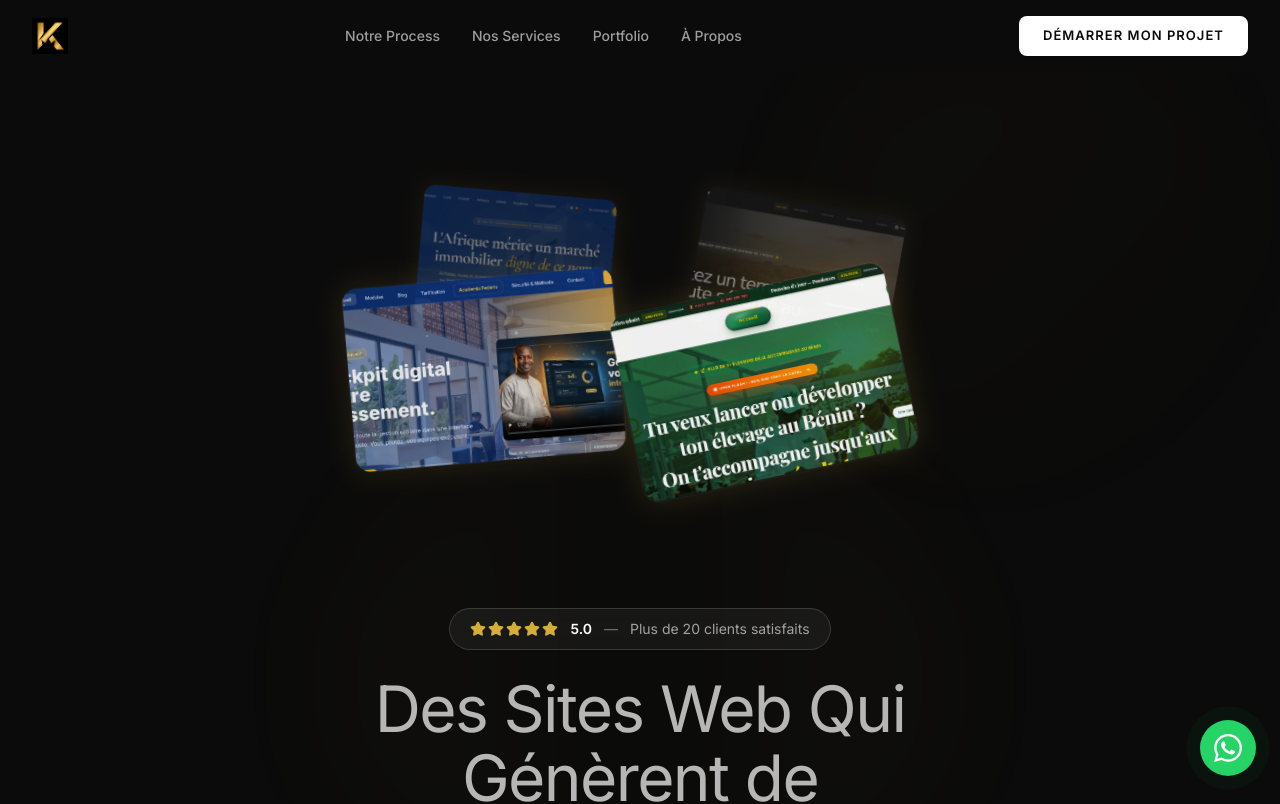
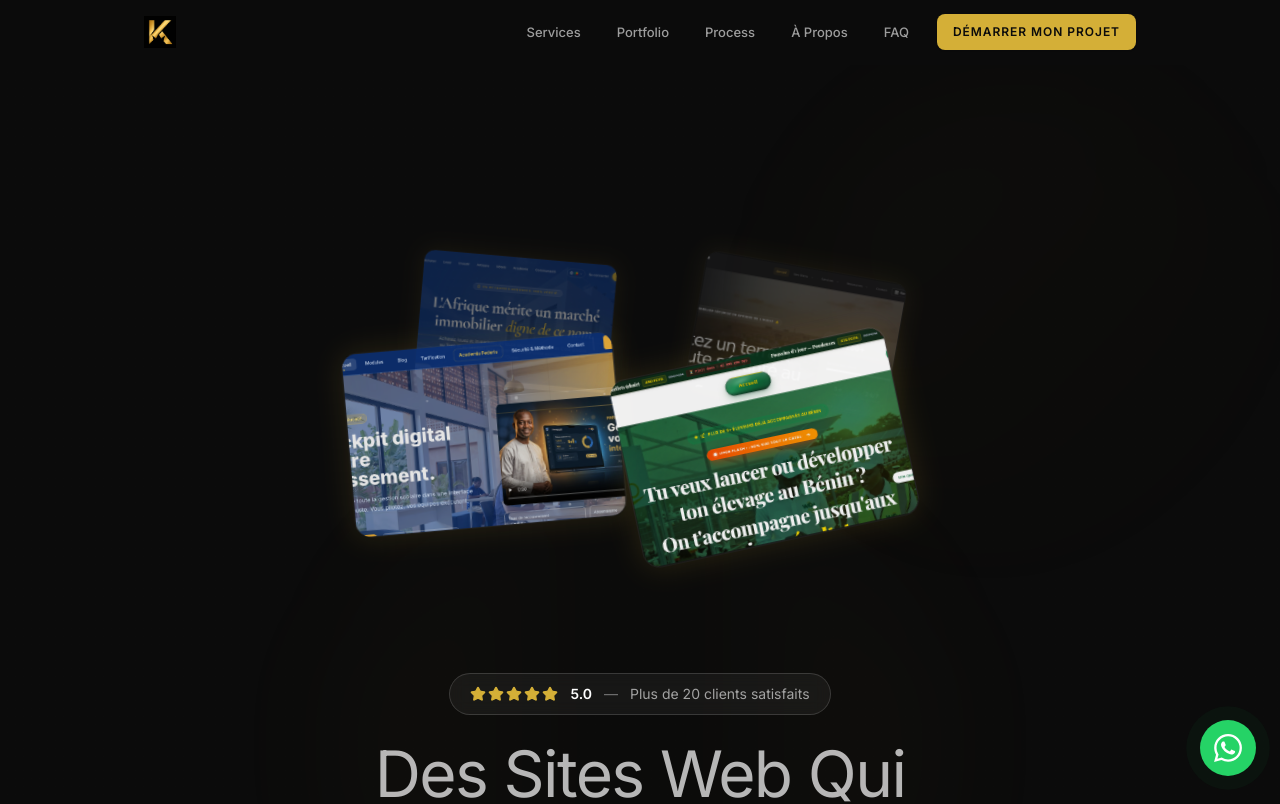
Before and after one commit to STEVECROWN01/KeterMarketing, a Next.js app: page / in a window 1280 px wide. Shown: the top 804 px of the page. Built offline with nearby package versions, Linux system fonts and the light colour scheme.

Commit message:
ff5a7c50-3a19-4dfb-a21e-92940c838d31

```diff
--- a/src/components/layout/Navbar.tsx
+++ b/src/components/layout/Navbar.tsx
@@ -1,110 +1,140 @@
-'use client'
+'use client';
 
-import { useState, useEffect } from 'react'
-import Image from 'next/image'
-import Link from 'next/link'
-import { Menu } from 'lucide-react'
-import { Button } from '@/components/ui/button'
-import { Sheet, SheetTrigger, SheetContent, SheetClose } from '@/components/ui/sheet'
+import React from 'react';
+import Image from 'next/image';
+import { Button, buttonVariants } from '@/components/ui/button';
+import { cn } from '@/lib/utils';
+import { MenuToggleIcon } from '@/components/ui/menu-toggle-icon';
+import { useScroll } from '@/components/ui/use-scroll';
 
 const navLinks = [
-  { label: 'Notre Process', href: '#process' },
-  { label: 'Nos Services', href: '#services' },
+  { label: 'Services', href: '#services' },
   { label: 'Portfolio', href: '#portfolio' },
+  { label: 'Process', href: '#process' },
   { label: 'À Propos', href: '#about' },
-]
+  { label: 'FAQ', href: '#faq' },
+];
 
 export default function Navbar() {
-  const [scrolled, setScrolled] = useState(false)
+  const [open, setOpen] = React.useState(false);
+  const scrolled = useScroll(10);
 
-  useEffect(() => {
-    const handleScroll = () => {
-      setScrolled(window.scrollY > 20)
+  React.useEffect(() => {
+    if (open) {
+      document.body.style.overflow = 'hidden';
+    } else {
+      document.body.style.overflow = '';
     }
-    window.addEventListener('scroll', handleScroll)
-    return () => window.removeEventListener('scroll', handleScroll)
-  }, [])
+    return () => {
+      document.body.style.overflow = '';
+    };
+  }, [open]);
 
   return (
     <header
-      className={`fixed top-0 left-0 right-0 z-50 transition-all duration-300 ${
-        scrolled
-          ? 'bg-[#0B0B0B]/95 backdrop-blur-md shadow-[0_1px_20px_rgba(0,0,0,0.3)]'
-          : 'bg-[#0B0B0B]'
-      }`}
+      className={cn(
+        'sticky top-0 z-50 mx-auto w-full max-w-5xl border-b border-transparent md:rounded-md md:border md:transition-all md:ease-out',
+        {
+          'bg-[#0B0B0B]/95 backdrop-blur-lg border-white/10 md:top-4 md:max-w-4xl md:shadow-[0_0_30px_rgba(0,0,0,0.4)]':
+            scrolled && !open,
+          'bg-[#0B0B0B]/90': open,
+        },
+      )}
     >
-      <nav className="max-w-7xl mx-auto px-4 sm:px-6 lg:px-8 flex items-center justify-between h-16 md:h-[72px]">
-        {/* Logo LEFT */}
-        <Link href="#hero" className="flex items-center shrink-0">
+      <nav
+        className={cn(
+          'flex h-16 w-full items-center justify-between px-4 md:h-14 md:transition-all md:ease-out',
+          {
+            'md:px-2': scrolled,
+          },
+        )}
+      >
+        {/* Logo */}
+        <a href="#hero" className="flex items-center shrink-0">
           <Image
             src="/keter-logo.png"
             alt="Keter Marketing"
-            width={130}
-            height={38}
-            className="h-8 md:h-9 w-auto"
+            width={120}
+            height={36}
+            className="h-7 md:h-8 w-auto"
             priority
           />
-        </Link>
+        </a>
 
-        {/* Nav links CENTER */}
-        <div className="hidden md:flex items-center gap-8">
-          {navLinks.map((link) => (
-            <Link
-              key={link.href}
+        {/* Desktop nav links + CTA */}
+        <div className="hidden items-center gap-1 md:flex">
+          {navLinks.map((link, i) => (
+            <a
+              key={i}
+              className={buttonVariants({
+                variant: 'ghost',
+                className: 'text-white/60 hover:text-white hover:bg-white/5 text-[13px] font-medium',
+              })}
               href={link.href}
-              className="text-sm font-medium text-white/60 hover:text-white transition-colors duration-200"
             >
               {link.label}
-            </Link>
+            </a>
           ))}
+          <Button
+            asChild
+            className="ml-2 bg-[#D4AF37] hover:bg-[#B8960C] text-[#0B0B0B] font-semibold text-[12px] uppercase tracking-[0.08em] hover:shadow-[0_0_20px_rgba(212,175,55,0.3)] transition-all duration-300"
+          >
+            <a href="#cta-final">Démarrer mon projet</a>
+          </Button>
         </div>
 
-        {/* CTA RIGHT */}
-        <div className="hidden md:block">
-          <Link href="#cta-final">
-            <Button className="bg-white hover:bg-[#D4AF37] text-[#0B0B0B] hover:text-[#0B0B0B] rounded-md px-6 py-2.5 text-[13px] font-semibold uppercase tracking-[0.08em] transition-all duration-300 h-auto">
-              Démarrer mon projet
+        {/* Mobile toggle */}
+        <Button
+          size="icon"
+          variant="outline"
+          onClick={() => setOpen(!open)}
+          className="md:hidden border-white/15 text-white hover:bg-white/5 hover:border-white/30"
+        >
+          <MenuToggleIcon open={open} className="size-5" duration={300} />
+        </Button>
+      </nav>
+
+      {/* Mobile menu overlay */}
+      <div
+        className={cn(
+          'bg-[#0B0B0B]/95 backdrop-blur-lg fixed top-16 right-0 bottom-0 left-0 z-50 flex flex-col overflow-hidden border-y border-white/10 md:hidden',
+          open ? 'block' : 'hidden',
+        )}
+      >
+        <div
+          data-slot={open ? 'open' : 'closed'}
+          className={cn(
+            'data-[slot=open]:animate-in data-[slot=open]:zoom-in-95 data-[slot=closed]:animate-out data-[slot=closed]:zoom-out-95 ease-out',
+            'flex h-full w-full flex-col justify-between gap-y-2 p-5',
+          )}
+        >
+          <div className="grid gap-y-1">
+            {navLinks.map((link) => (
+              <a
+                key={link.label}
+                className={buttonVariants({
+                  variant: 'ghost',
+                  className: 'justify-start text-white/70 hover:text-[#D4AF37] hover:bg-white/5 text-[15px] font-medium',
+                })}
+                href={link.href}
+                onClick={() => setOpen(false)}
+              >
+                {link.label}
+              </a>
+            ))}
+          </div>
+          <div className="flex flex-col gap-3">
+            <Button
+              asChild
+              className="w-full bg-[#D4AF37] hover:bg-[#B8960C] text-[#0B0B0B] font-semibold text-[13px] uppercase tracking-[0.08em] hover:shadow-[0_0_20px_rgba(212,175,55,0.3)] transition-all duration-300"
+            >
+              <a href="#cta-final" onClick={() => setOpen(false)}>
+                Démarrer mon projet
+              </a>
             </Button>
-          </Link>
+          </div>
         </div>
-
-        {/* Mobile Hamburger */}
-        <div className="md:hidden">
-          <Sheet>
-            <SheetTrigger asChild>
-              <Button variant="ghost" size="icon" className="text-white">
-                <Menu className="h-6 w-6" />
-                <span className="sr-only">Menu</span>
-              </Button>
-            </SheetTrigger>
-            <SheetContent side="right" className="w-[300px] bg-[#0B0B0B] border-white/10 p-0">
-              <div className="flex flex-col h-full pt-20">
-                <div className="flex flex-col gap-0.5 px-6">
-                  {navLinks.map((link) => (
-                    <SheetClose key={link.href} asChild>
-                      <Link
-                        href={link.href}
-                        className="px-3 py-3.5 text-base font-medium text-white/70 hover:text-[#D4AF37] hover:bg-white/5 rounded-lg transition-colors duration-200"
-                      >
-                        {link.label}
-                      </Link>
-                    </SheetClose>
-                  ))}
-                </div>
-                <div className="mt-auto px-6 pb-8">
-                  <SheetClose asChild>
-                    <Link href="#cta-final" className="block">
-                      <Button className="w-full bg-[#D4AF37] hover:bg-[#B8960C] text-[#0B0B0B] rounded-md py-3.5 text-[14px] font-semibold uppercase tracking-[0.08em] transition-all duration-300 h-auto">
-                        Démarrer mon projet
-                      </Button>
-                    </Link>
-                  </SheetClose>
-                </div>
-              </div>
-            </SheetContent>
-          </Sheet>
-        </div>
-      </nav>
+      </div>
     </header>
-  )
+  );
 }
--- /dev/null
+++ b/src/components/ui/menu-toggle-icon.tsx
@@ -0,0 +1,54 @@
+'use client';
+import React from 'react';
+import { cn } from '@/lib/utils';
+
+type MenuToggleProps = React.ComponentProps<'svg'> & {
+	open: boolean;
+	duration?: number;
+};
+
+export function MenuToggleIcon({
+	open,
+	className,
+	fill = 'none',
+	stroke = 'currentColor',
+	strokeWidth = 2.5,
+	strokeLinecap = 'round',
+	strokeLinejoin = 'round',
+	duration = 500,
+	...props
+}: MenuToggleProps) {
+	return (
+		<svg
+			strokeWidth={strokeWidth}
+			fill={fill}
+			stroke={stroke}
+			viewBox="0 0 32 32"
+			strokeLinecap={strokeLinecap}
+			strokeLinejoin={strokeLinejoin}
+			className={cn(
+				'transition-transform ease-in-out',
+				open && '-rotate-45',
+				className,
+			)}
+			style={{
+				transitionDuration: `${duration}ms`,
+			}}
+			{...props}
+		>
+			<path
+				className={cn(
+					'transition-all ease-in-out',
+					open
+						? '[stroke-dasharray:20_300] [stroke-dashoffset:-32.42px]'
+						: '[stroke-dasharray:12_63]',
+				)}
+				style={{
+					transitionDuration: `${duration}ms`,
+				}}
+				d="M27 10 13 10C10.8 10 9 8.2 9 6 9 3.5 10.8 2 13 2 15.2 2 17 3.8 17 6L17 26C17 28.2 18.8 30 21 30 23.2 30 25 28.2 25 26 25 23.8 23.2 22 21 22L7 22"
+			/>
+			<path d="M7 16 27 16" />
+		</svg>
+	);
+}
--- /dev/null
+++ b/src/components/ui/use-scroll.tsx
@@ -0,0 +1,22 @@
+'use client';
+import React from 'react';
+
+export function useScroll(threshold: number) {
+	const [scrolled, setScrolled] = React.useState(false);
+
+	const onScroll = React.useCallback(() => {
+		setScrolled(window.scrollY > threshold);
+	}, [threshold]);
+
+	React.useEffect(() => {
+		window.addEventListener('scroll', onScroll);
+		return () => window.removeEventListener('scroll', onScroll);
+	}, [onScroll]);
+
+	// also check on first load
+	React.useEffect(() => {
+		onScroll();
+	}, [onScroll]);
+
+	return scrolled;
+}
```
